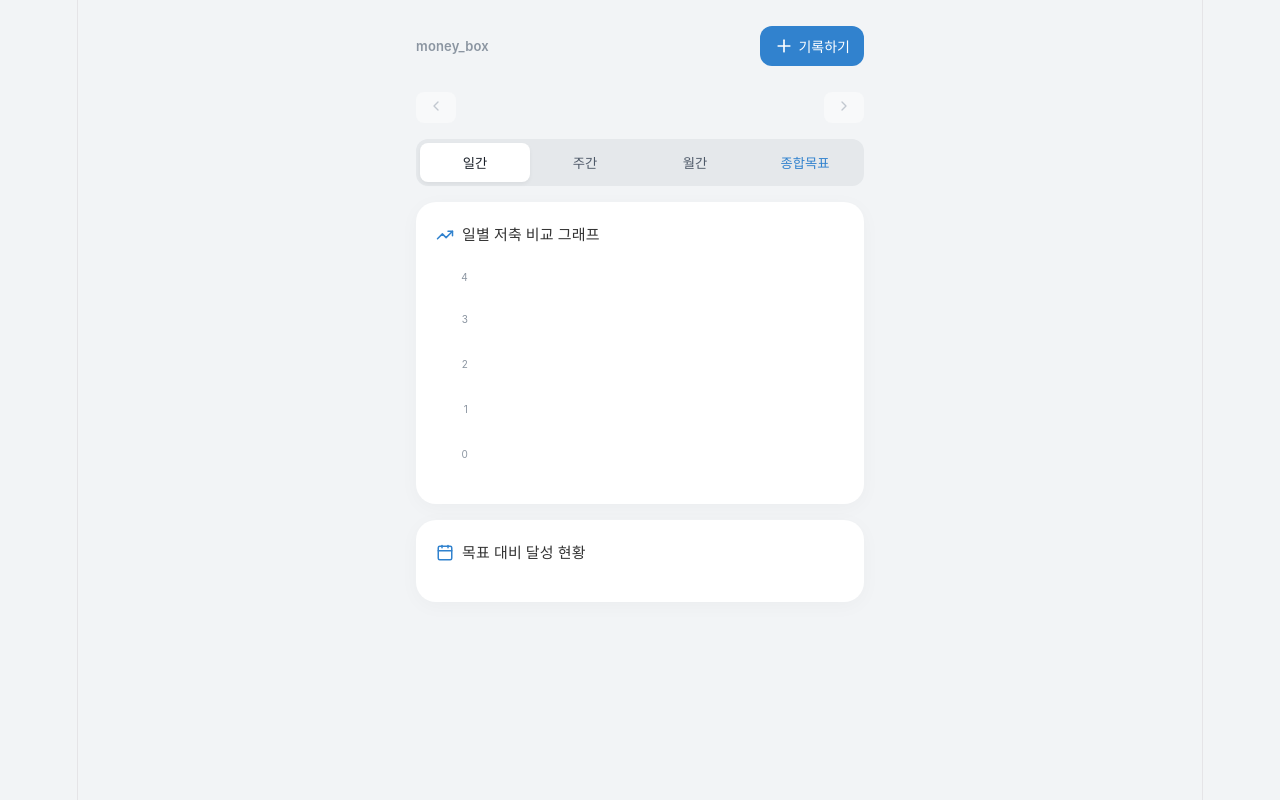
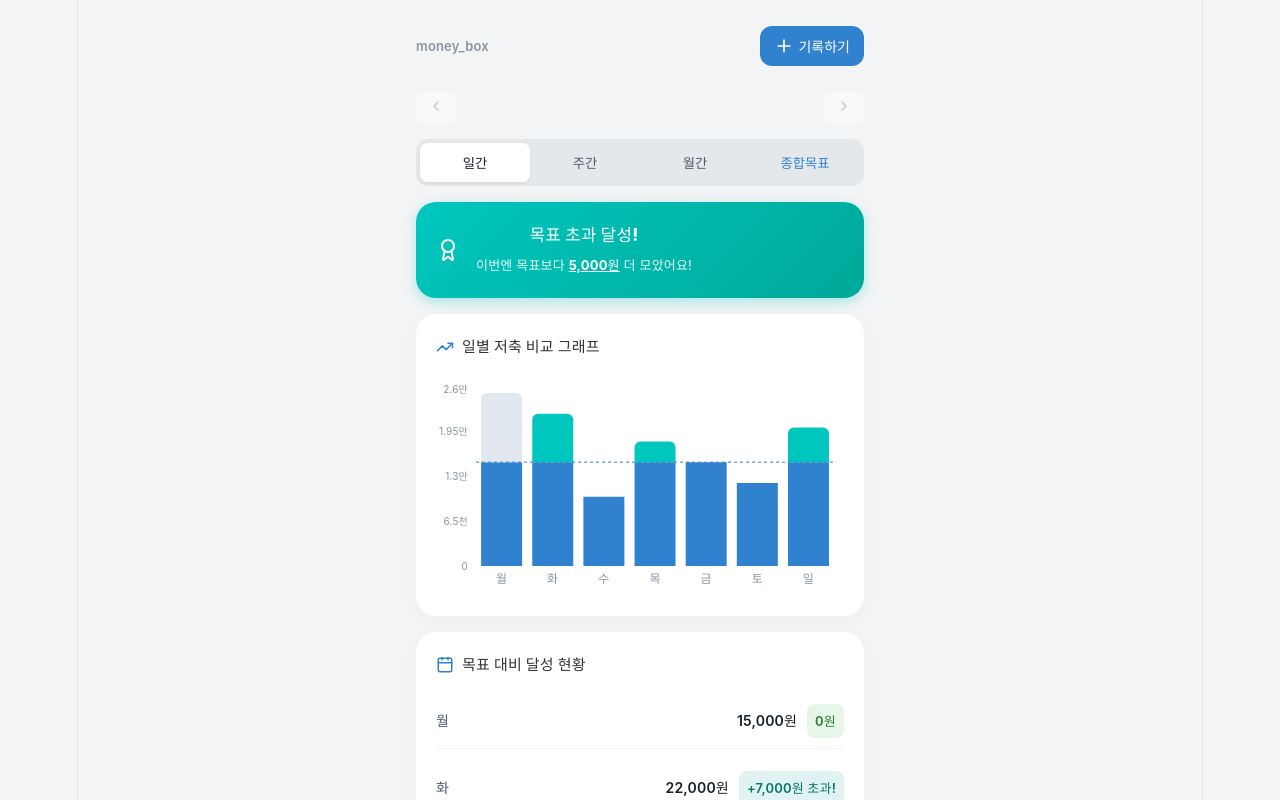
Before and after one commit to jihye21/money_box, a React (Vite) app: page / in a window 1280 px wide. Shown: the top 800 px of the page. Built offline with nearby package versions, Linux system fonts and the light colour scheme.

Commit message:
fix: 그래프 너비

```diff
--- a/src/App.css
+++ b/src/App.css
@@ -252,12 +252,23 @@ body {
   text-align: right;
   width: 140px;
   outline: none;
-  -webkit-appearance: none;
 }
 
 .goal-input-field:focus {
   border-color: #3182f6;
   background-color: #ffffff;
+}
+
+/* 크롬, 사파리, 엣지, 오페라 */
+.goal-input-field::-webkit-outer-spin-button,
+.goal-input-field::-webkit-inner-spin-button {
+  -webkit-appearance: none;
+  margin: 0;
+}
+
+/* 파이어폭스 */
+.goal-input-field {
+  -moz-appearance: textfield;
 }
 
 .duration-item.input-row {
@@ -341,6 +352,7 @@ body {
 
 .chart-wrapper {
   width: 100%;
+  min-width: 100%;
   height: 220px;
   box-sizing: border-box;
 }
--- a/src/App.jsx
+++ b/src/App.jsx
@@ -9,7 +9,7 @@ export default function App() {
   const [viewMode, setViewMode] = useState('daily'); // 'daily' | 'weekly' | 'monthly' | 'goals'
 
   // 일간
-  const dailyData = [/*
+  const dailyData = [
     { date: '월', actual: 15000, target: 15000, diff: 0, base: 15000, surplus: 0, deficit: 10000 },
     { date: '화', actual: 22000, target: 15000, diff: 7000, base: 15000, surplus: 7000, deficit: 0 },
     { date: '수', actual: 10000, target: 15000, diff: -5000, base: 10000, surplus: 0, deficit: 0 },
@@ -17,23 +17,19 @@ export default function App() {
     { date: '금', actual: 15000, target: 15000, diff: 0, base: 15000, surplus: 0, deficit: 0 },
     { date: '토', actual: 12000, target: 15000, diff: -3000, base: 12000, surplus: 0, deficit: 0 },
     { date: '일', actual: 20000, target: 15000, diff: 5000, base: 15000, surplus: 5000, deficit: 0 },
-  */
     ];
 
   // 주간
   const weeklyData = [
-    /*
     { period: '1주차', actual: 90000, target: 100000, diff: -10000, base: 90000, surplus: 0, deficit: 0 },
     { period: '2주차', actual: 110000, target: 100000, diff: 10000, base: 100000, surplus: 10000, deficit: 0 },
     { period: '3주차', actual: 70000, target: 100000, diff: -30000, base: 70000, surplus: 0, deficit: 0 },
     { period: '4주차', actual: 130000, target: 100000, diff: 30000, base: 100000, surplus: 30000, deficit: 0 },
     { period: '5주차', actual: 100000, target: 100000, diff: 0, base: 100000, surplus: 0, deficit: 0 },
-  */
     ];
 
   // 월간
   const monthlyData = [
-    /*
     { period: '1월', actual: 2000000, target: 2000000, diff: 0, base: 2000000, surplus: 0, deficit: 0 },
     { period: '2월', actual: 2200000, target: 2000000, diff: 200000, base: 2000000, surplus: 200000, deficit: 0 },
     { period: '3월', actual: 2000000, target: 2000000, diff: 0, base: 2000000, surplus: 0, deficit: 0 },
@@ -46,7 +42,6 @@ export default function App() {
     { period: '10월', actual: 2100000, target: 2000000, diff: 100000, base: 2000000, surplus: 100000, deficit: 0 },
     { period: '11월', actual: 1800000, target: 2000000, diff: -200000, base: 1800000, surplus: 0, deficit: 0 },
     { period: '12월', actual: 2500000, target: 2000000, diff: 500000, base: 2000000, surplus: 500000, deficit: 0 },
-  */
     ];
 
   const [data, setData] = useState({
@@ -352,11 +347,11 @@ const currentData = viewMode !== 'goals' ? getCurrentFilteredData() : [];
             </div>
               <div className="chart-scroll-container">
                 <div className="chart-wrapper" style={{ width: `${chartWidth}px` }}>
-                  <ResponsiveContainer width="100%" height={220}>
+                  <ResponsiveContainer>
                     <BarChart data={currentData} margin={{ top: 10, right: 10, left: -20, bottom: 0 }}>
                       <XAxis
                         dataKey={viewMode === 'daily' ? 'date' : 'period'}
-                        troke="#8b95a1"
+                        stroke="#8b95a1"
                         fontSize={12}
                         tickLine={false}
                         axisLine={false}
```
